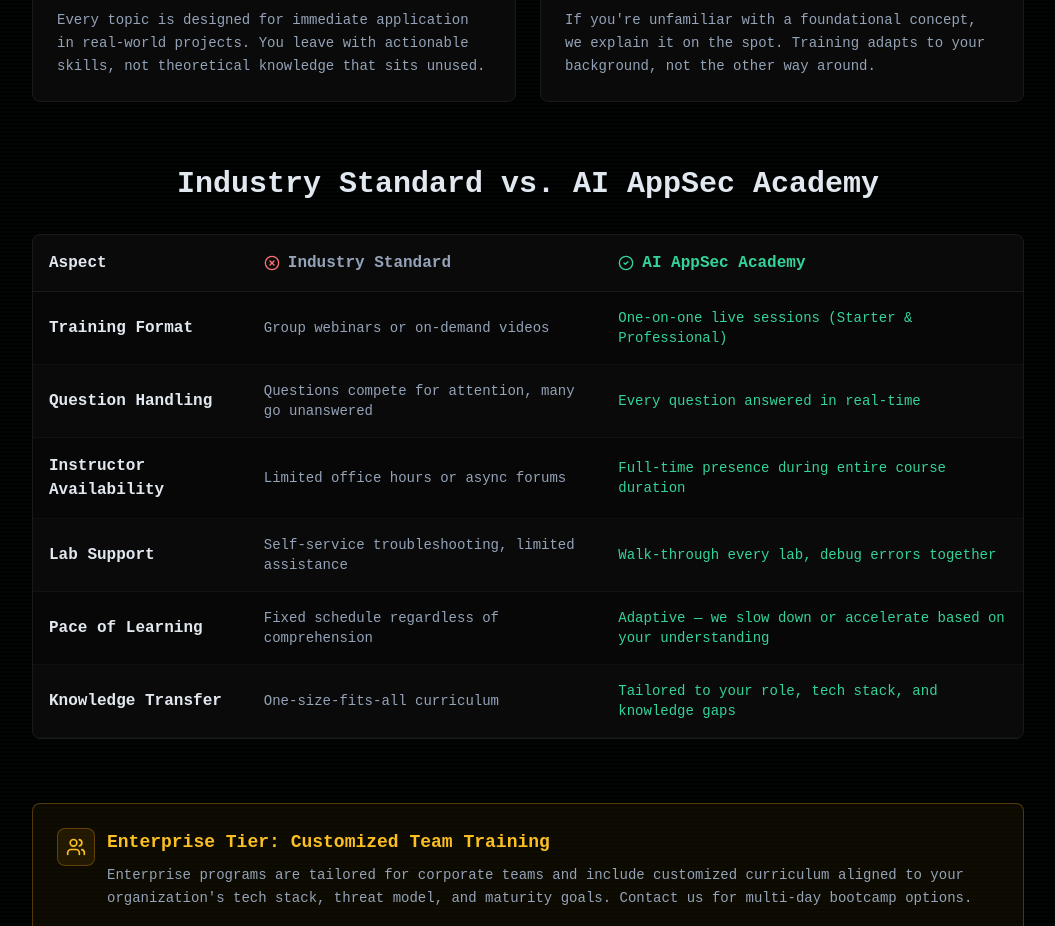
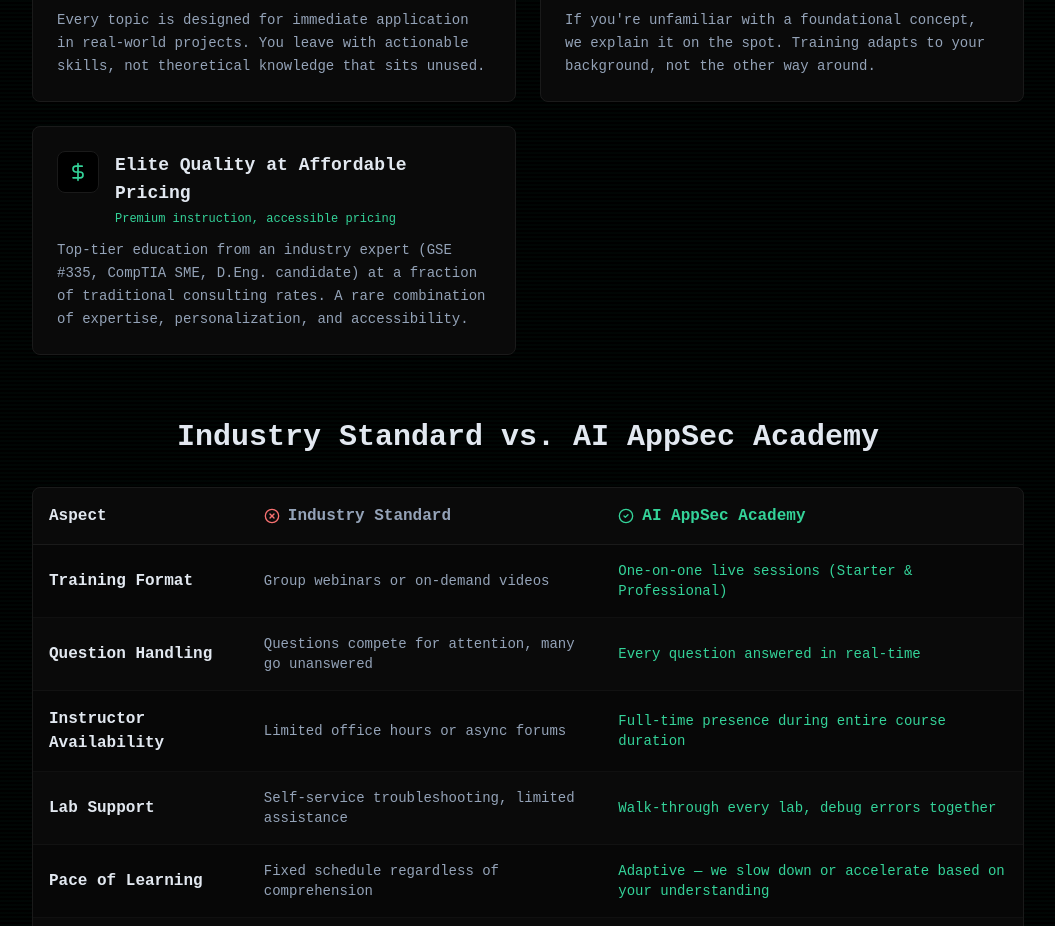
Before and after one commit to chvasu/ai_appsec_academy, a Next.js app: page /why-us in a window 1280 px wide. Shown: the part 1280-2206 px from the top of the page, without its empty margins (112-1167 px from the left). Built offline with nearby package versions, Linux system fonts and the light colour scheme.

Commit message:
Add affordable pricing advantage to Why Us page
Highlight the rare combination of elite-quality education from an industry
expert at accessible pricing - a key differentiator

```diff
--- a/app/why-us/page.tsx
+++ b/app/why-us/page.tsx
@@ -7,6 +7,7 @@ import {
   Zap,
   CheckCircle2,
   XCircle,
+  DollarSign,
 } from "lucide-react";
 
 export const metadata = {
@@ -57,6 +58,13 @@ const advantages = [
     description:
       "If you're unfamiliar with a foundational concept, we explain it on the spot. Training adapts to your background, not the other way around.",
     highlight: "Personalized to your skill level",
+  },
+  {
+    icon: DollarSign,
+    title: "Elite Quality at Affordable Pricing",
+    description:
+      "Top-tier education from an industry expert (GSE #335, CompTIA SME, D.Eng. candidate) at a fraction of traditional consulting rates. A rare combination of expertise, personalization, and accessibility.",
+    highlight: "Premium instruction, accessible pricing",
   },
 ];
 
```
